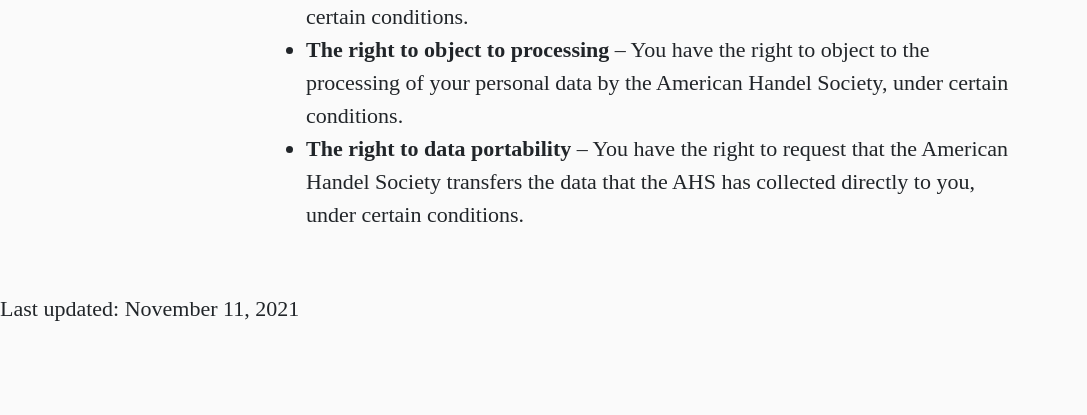
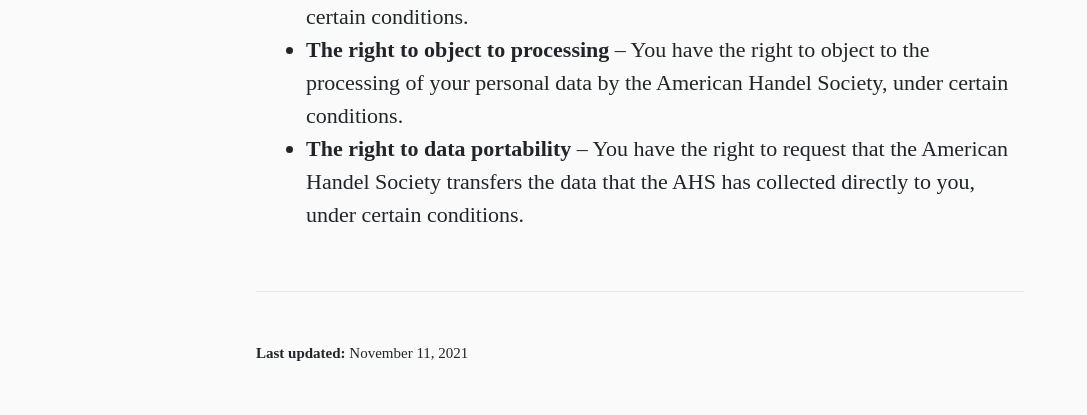
Before and after one commit to americanhandelsociety/americanhandelsociety-members, a Django app: page /privacy-policy in a window 1280 px wide. Shown: the part 1521-1936 px from the top of the page, without its empty margins (0-1087 px from the left). Before the commit the page ends 1842 px from the top, so only its background shows below. Run offline with Django 3.2, Linux system fonts and the light colour scheme; some libraries are stand-ins or nearby versions; some web fonts are replaced.

Commit message:
Update privacy policy 'footer'

```diff
--- a/americanhandelsociety_app/static/css/privacy_policy.css
+++ b/americanhandelsociety_app/static/css/privacy_policy.css
@@ -18,4 +18,5 @@ ul {
     border-top: 1px solid #e8e8e8;
     margin-top: 5rem;
     padding-top: 5rem;
+    font-size: 1.5rem;
 }
--- a/americanhandelsociety_app/templates/privacy_policy.html
+++ b/americanhandelsociety_app/templates/privacy_policy.html
@@ -55,7 +55,8 @@
         <li><strong>The right to object to processing</strong> – You have the right to object to the processing of your personal data by the American Handel Society, under certain conditions.</li>
         <li><strong>The right to data portability</strong> – You have the right to request that the American Handel Society transfers the data that the AHS has collected directly to you, under certain conditions.</li>
     </ul>
+    <div class="last-updated"><strong>Last updated:</strong> November 11, 2021</div>
 </div>
-<div class="footer">Last updated: November 11, 2021</div>
+
 
 {% endblock %}
```
